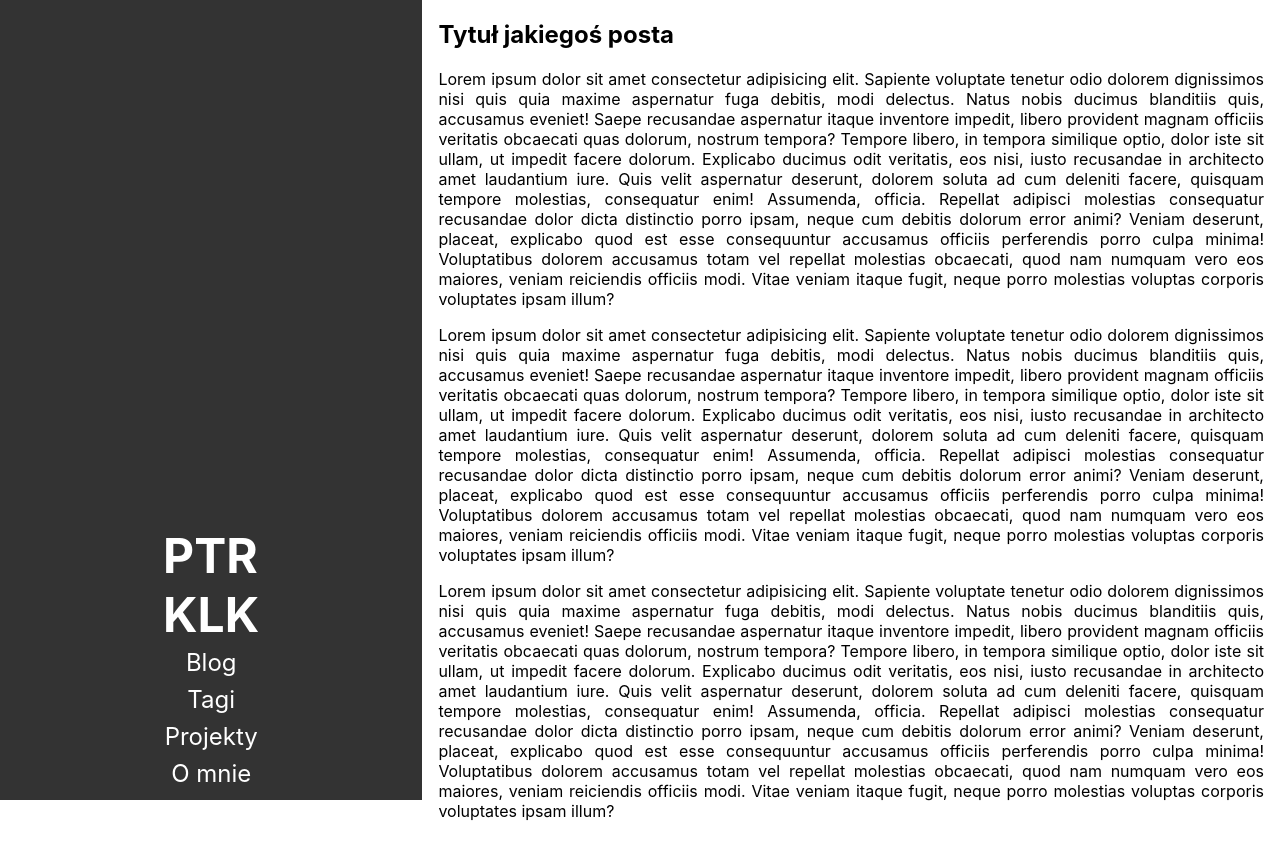
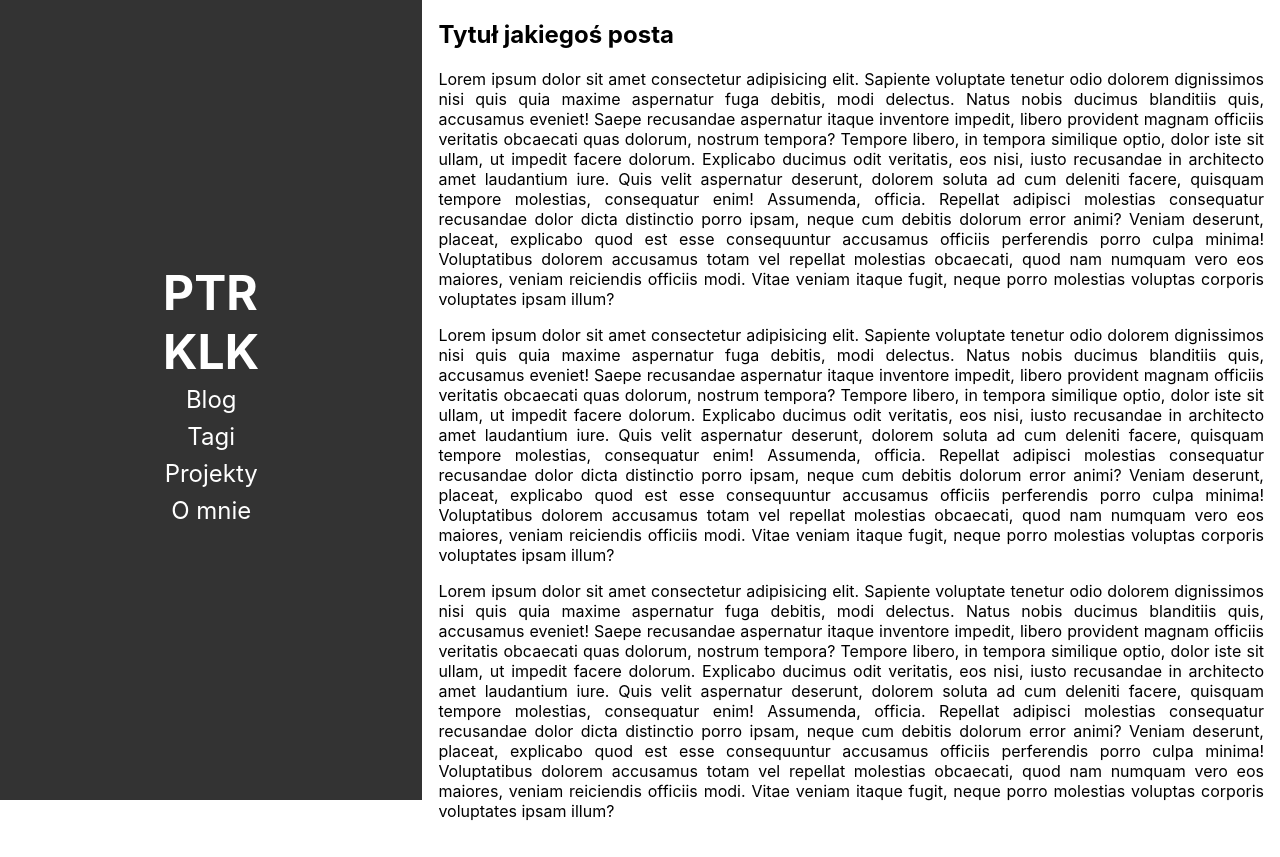
Before and after one commit to PTR-KLK/portfolio-blog-styled, a React (Create React App) app: page / in a window 1280 px wide. Built offline with nearby package versions, Linux system fonts and the light colour scheme.

Commit message:
mobile menu fixed

```diff
--- a/src/components/content/content.style.js
+++ b/src/components/content/content.style.js
@@ -1,7 +1,7 @@
 import styled from 'styled-components';
 
 export const Main = styled.main`
-    margin: 6.375rem 0 0 0;
+    margin: 0 0 0 0;
     text-align: justify;
 
     @media (min-width: 769px) {
--- a/src/components/sidebar/sidebar.style.js
+++ b/src/components/sidebar/sidebar.style.js
@@ -3,7 +3,7 @@ import styled from 'styled-components';
 export const Navigation = styled.nav`
     color: white;
     background-color: #333;
-    position: fixed;
+    position: sticky;
     width: 100%;
     display: flex;
     justify-content: center;
@@ -11,8 +11,9 @@ export const Navigation = styled.nav`
     padding: 0.25rem 0 0.5rem 0;
 
     @media (min-width: 769px) {
+        position: fixed;
         padding: 0;
-        align-items: flex-end;
+        align-items: center;
         width: 33%;
         height: 100%;
     }
```
